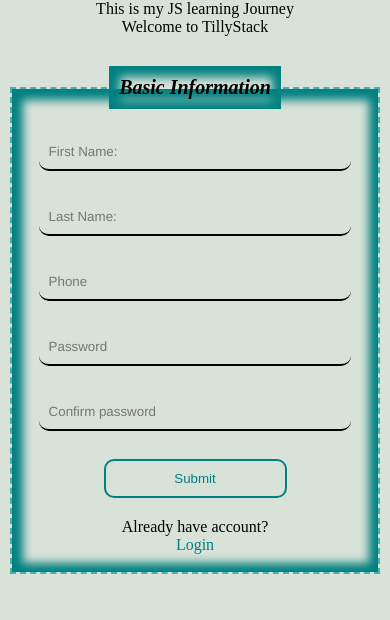
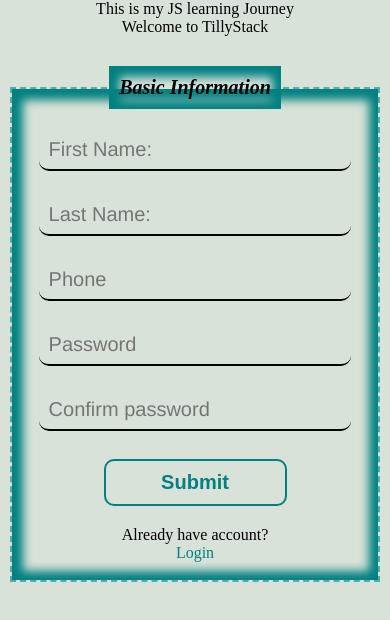
Before and after one commit to tillytillie/Basic-Registration-Page, a plain HTML site: page index.html in a window 390 px wide. Drawn offline with Linux system fonts and the light colour scheme.

Commit message:
Initial Commit

```diff
--- a/css/style.css
+++ b/css/style.css
@@ -51,8 +51,10 @@ input {
   background-color: rgb(216, 226, 216);
   width: 60%;
 }
+
 input::placeholder {
   font-family: 'Franklin Gothic Medium', 'Arial Narrow', Arial, sans-serif;
+  font-size: 20px;
 }
 
 input[type='submit'] {
@@ -63,11 +65,20 @@ input[type='submit'] {
   cursor: pointer;
 }
 @media (max-width: 760px) {
+  input::placeholder {
+    font-size: 20px;
+  }
+
   input {
     width: 80%;
   }
   span {
     font-size: 10px;
+  }
+  input[type='submit'] {
+    padding: 10px;
+    font-weight: 700;
+    font-size: 20px;
   }
 }
 
```
